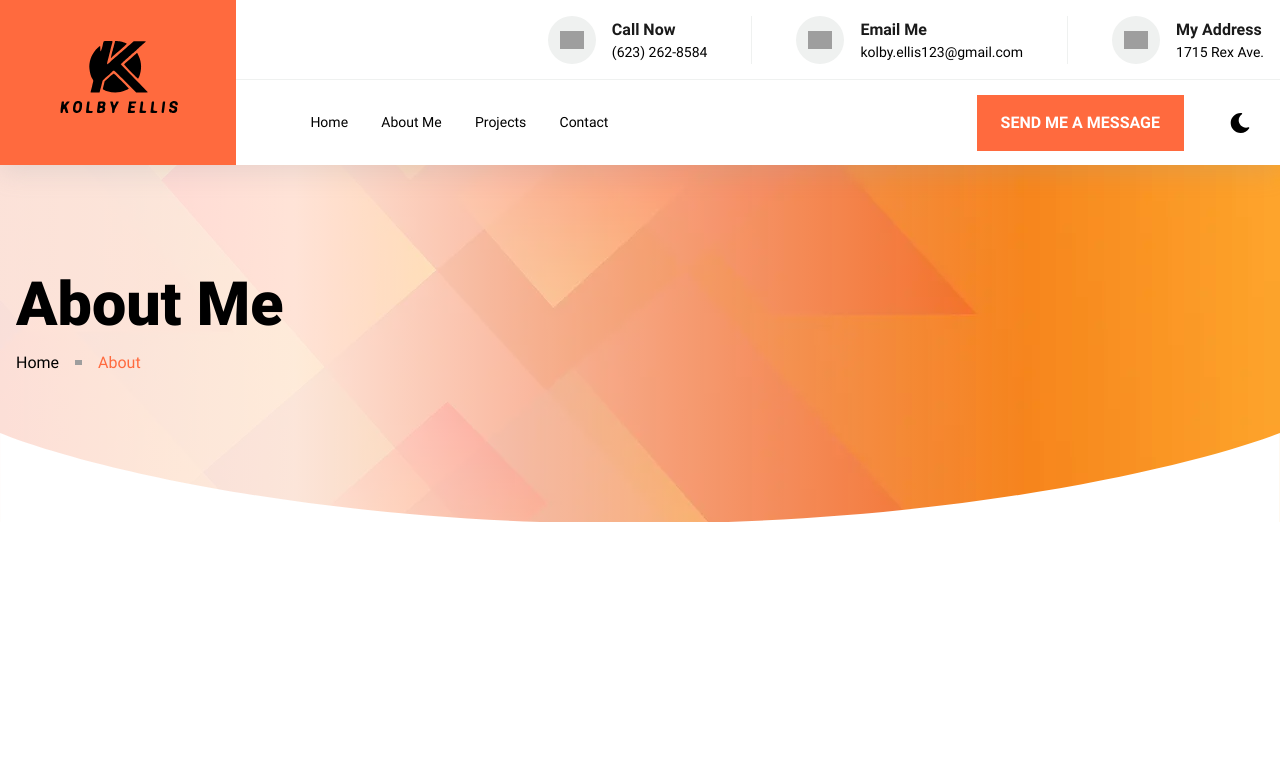
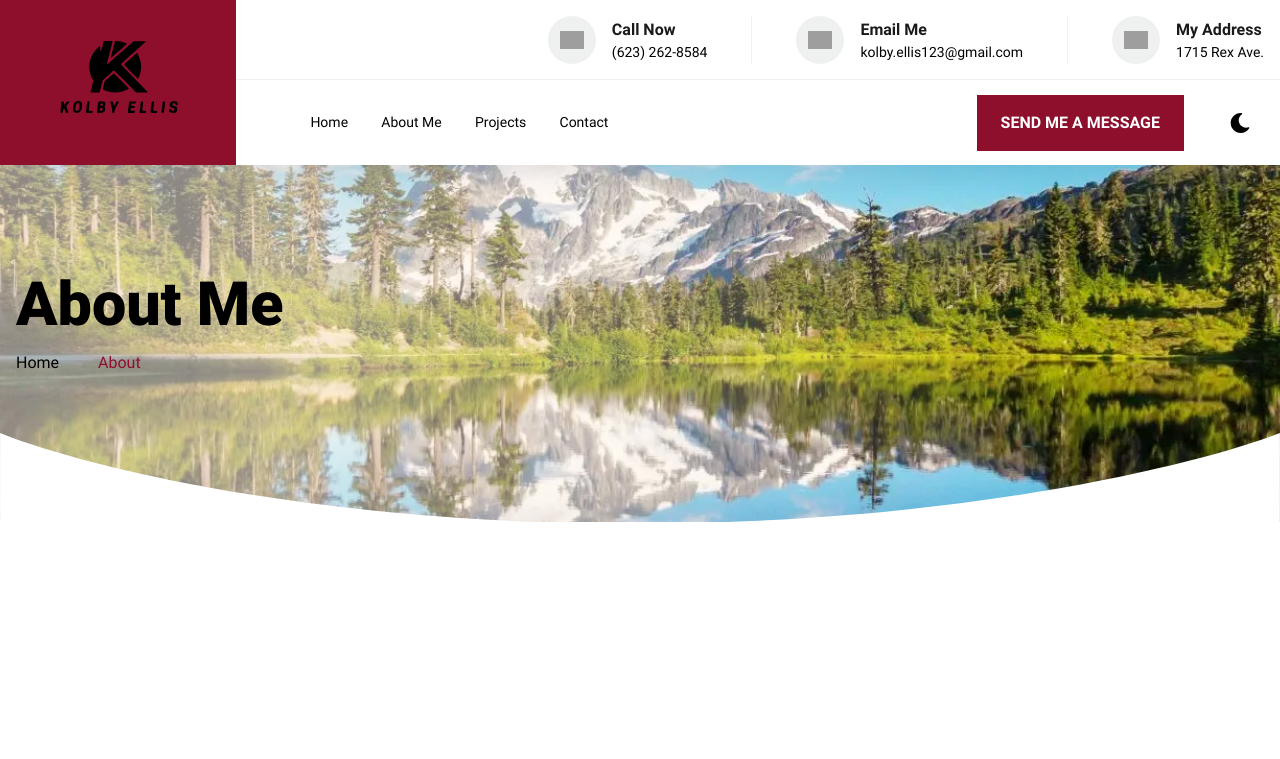
Before and after one commit to KolbyEllis/kolby_ellis, an Eleventy site: page src/content/pages/about.html in a window 1280 px wide. Shown: the top 759 px of the page. Built offline with nearby package versions, Linux system fonts and the light colour scheme; Eleventy itself is replaced by a stand-in of ours; files that its build step writes are made by us from their sources; grey boxes are pictures that could not be loaded.

Commit message:
Optimized images, changed primary color to burgandy, and changed banner opacity

```diff
--- a/src/assets/css/about.css
+++ b/src/assets/css/about.css
@@ -52,9 +52,6 @@
     justify-content: center;
     align-items: center;
   }
-  #banner-1519 .cs-link:last-of-type {
-    /* remove the chevron on the last list item */
-  }
   #banner-1519 .cs-link:last-of-type::after {
     display: none;
   }
@@ -89,7 +86,7 @@
     width: 100%;
     height: 100%;
     background: linear-gradient(90deg, rgba(255, 243, 236, 0.9) 23.05%, rgba(255, 243, 236, 0) 80.08%);
-    opacity: 0.8;
+    opacity: 0.6;
     position: absolute;
     display: block;
     top: 0;
@@ -122,7 +119,7 @@
     width: 100%;
     height: 100%;
     background: linear-gradient(90deg, rgba(255, 243, 236, 0.9) 23.05%, rgba(255, 243, 236, 0) 80.08%);
-    opacity: 1;
+    opacity: 0,6;
   }
 }
 /* Dark Mode */
--- a/src/assets/css/contact.css
+++ b/src/assets/css/contact.css
@@ -52,9 +52,6 @@
     justify-content: center;
     align-items: center;
   }
-  #banner-1519 .cs-link:last-of-type {
-    /* remove the chevron on the last list item */
-  }
   #banner-1519 .cs-link:last-of-type::after {
     display: none;
   }
@@ -89,7 +86,7 @@
     width: 100%;
     height: 100%;
     background: linear-gradient(90deg, rgba(255, 243, 236, 0.9) 23.05%, rgba(255, 243, 236, 0) 80.08%);
-    opacity: 0.8;
+    opacity: 0.6;
     position: absolute;
     display: block;
     top: 0;
@@ -122,7 +119,7 @@
     width: 100%;
     height: 100%;
     background: linear-gradient(90deg, rgba(255, 243, 236, 0.9) 23.05%, rgba(255, 243, 236, 0) 80.08%);
-    opacity: 1;
+    opacity: 0.6;
   }
 }
 /* Dark Mode */
--- a/src/assets/css/projects.css
+++ b/src/assets/css/projects.css
@@ -52,9 +52,7 @@
     justify-content: center;
     align-items: center;
   }
-  #banner-1519 .cs-link:last-of-type {
-    /* remove the chevron on the last list item */
-  }
+
   #banner-1519 .cs-link:last-of-type::after {
     display: none;
   }
@@ -89,7 +87,7 @@
     width: 100%;
     height: 100%;
     background: linear-gradient(90deg, rgba(255, 243, 236, 0.9) 23.05%, rgba(255, 243, 236, 0) 80.08%);
-    opacity: 0.8;
+    opacity: 0.6;
     position: absolute;
     display: block;
     top: 0;
@@ -122,7 +120,7 @@
     width: 100%;
     height: 100%;
     background: linear-gradient(90deg, rgba(255, 243, 236, 0.9) 23.05%, rgba(255, 243, 236, 0) 80.08%);
-    opacity: 1;
+    opacity: 0.6;
   }
 }
 /* Dark Mode */
--- a/src/assets/css/root.css
+++ b/src/assets/css/root.css
@@ -6,7 +6,7 @@
 @media only screen and (min-width: 0em) {
   :root {
     /* Add these styles to your global stylesheet, which is used across all site pages. You only need to do this once. All elements in the library derive their variables and base styles from this central sheet, simplifying site-wide edits. For instance, if you want to modify how your h2's appear across the site, you just update it once in the global styles, and the changes apply everywhere. */
-    --primary: #ff6a3e;
+    --primary: #8D0F2B;
     --primaryLight: #ffba43;
     --secondary: #ffba43;
     --secondaryLight: #ffba43;
--- a/src/content/pages/about.html
+++ b/src/content/pages/about.html
@@ -24,17 +24,17 @@ eleventyNavigation:
     <div class="cs-container">
         <span class="cs-int-title">About Me</span>
         <div class="cs-breadcrumbs">
-            <a href="" class="cs-link">Home</a>
-            <a href="" class="cs-link cs-active">About</a>
+            <a href="/" class="cs-link">Home</a>
+            <a href="/about" class="cs-link cs-active">About</a>
         </div>
     </div>
     <!--Background Image-->
     <picture class="cs-background">
         <!--Mobile Image-->
-        <source media="(max-width: 600px)" srcset="/assets/images/banner2.webp">
+        <source media="(max-width: 600px)" srcset="/assets/images/washington-m.webp">
         <!--Tablet and above Image-->
-        <source media="(min-width: 601px)" srcset="/assets/images/banner2.webp">
-        <img decoding="async" src="/assets/images/banner2.webp" alt="banner2" width="1280" height="568" aria-hidden="true">
+        <source media="(min-width: 601px)" srcset="/assets/images/washington.webp">
+        <img decoding="async" src="/assets/images/washington.webp" alt="washington" width="1280" height="568" aria-hidden="true">
     </picture>
     <svg class="cs-mask" xmlns="http://www.w3.org/2000/svg" width="1920" height="136" viewBox="0 0 1920 136" fill="none">
         <path fill-rule="evenodd" clip-rule="evenodd" d="M1920 136V0C1803.21 45.3334 1445.52 136 951 136C456.485 136 111.116 45.3334 0 0V136H951H1920Z" fill="var(--maskBG)"/>
```
Also changed, not shown: src/content/pages/contact.html (+6 -6 lines), src/content/pages/projects.html (+8 -8 lines), src/index.html (+5 -5 lines), src/assets/images/banner2.webp (deleted), src/assets/images/banner3-m.webp (added), src/assets/images/bridge-m.webp (added), src/assets/images/bridge.webp, src/assets/images/car_rental-m.webp (added), src/assets/images/car_rental.webp, src/assets/images/climbing.avif (deleted), src/assets/images/elite_earthworks-m.webp (added), src/assets/images/me-m.webp (added), src/assets/images/schwab_videography-m.webp (added), src/assets/images/washington-m.webp (added), 1 more files.
